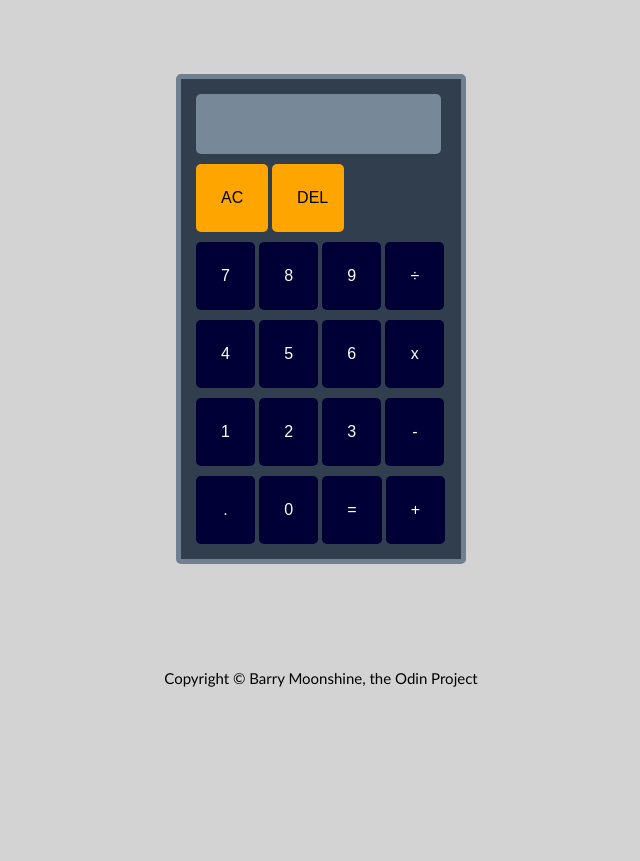
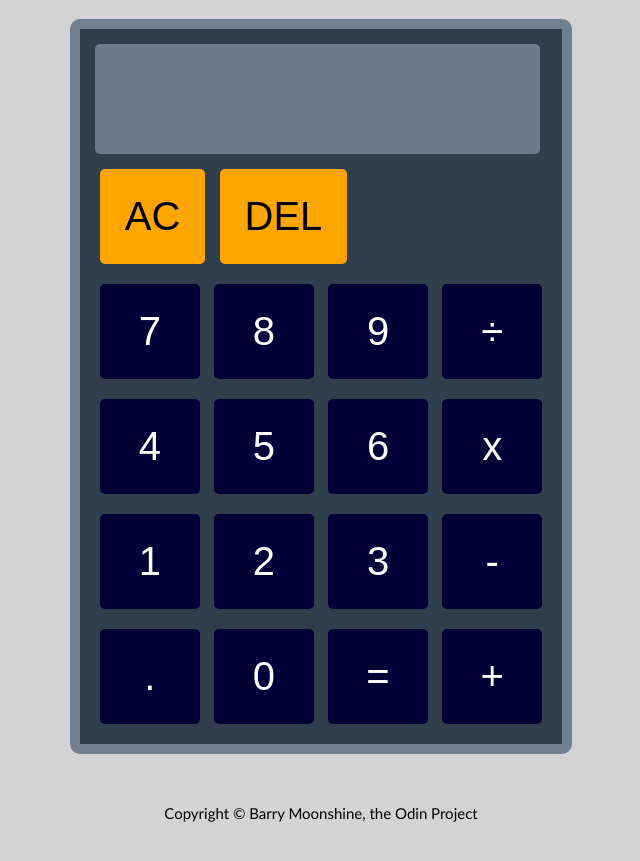
Before and after one commit to Barrymoonshine/calculator, a plain HTML site: page index.html in a window 1280 px wide. Shown: the part 63-924 px from the top of the page, without its empty margins (319-959 px from the left). Before the commit the page ends 800 px from the top, so only its background shows below. Drawn offline with Linux system fonts and the light colour scheme.

Commit message:
Further styling applied to improve accessibility of page

```diff
--- a/index.html
+++ b/index.html
@@ -16,6 +16,7 @@
             <div id="displayInput"></div>
             <div id="displayOutput"></div>
         </div>
+        <div class ="buttonContainer">
             <div class="rowOne">
                 <button id="clear" class="funcBtns">AC</button>
                 <button id="delete" class="funcBtns">DEL</button>
@@ -46,6 +47,7 @@
             </div>
         </div>
     </div>
+</div>
 <div class="footer">
     Copyright &copy; Barry Moonshine, the Odin Project
 </div>
--- a/script.js
+++ b/script.js
@@ -122,7 +122,7 @@ function applyOperand(userChoice) {
     if (displayOutputValue == '') {
         displayOutput.textContent = ` ${displayInputValue} ${userChoice}`
         displayInput.textContent = '';
-    } else if (result == undefined) {
+    } else if (displayInputValue == '') {
         displayOutput.textContent = ` ${displayOutputValue} ${userChoice}`
         displayInput.textContent = ``;
     } else {
--- a/style.css
+++ b/style.css
@@ -18,57 +18,80 @@ body {
 
 #calcContainer {
    background-color: rgb(48, 62, 77);
-    border: 5px solid slategrey;
-    border-radius: 5px;
+    border: 10px solid slategrey;
+    border-radius: 10px;
     padding: 15px;
     display: flex;
     flex-direction: column;
     gap:10px;
-    min-height: 400px;
-    min-width: 250px;
+    min-height: 600px;
+    min-width: 450px;
 }
 
-#displayContainer{
-    background-color: lightslategray;
-    min-height: 40px;
-    max-width: 225px;
+.buttonContainer {
+    display: flex;
+    flex-direction: column;
+    gap:10px;
+    align-items: stretch;
+    flex-grow: 1;
+}
+
+#displayContainer {
+    color: white;
+    font-size: 40px;
+    font-weight: 200;
+    background-color: rgba(119, 136, 153, 0.836);
+    min-height: 90px;
+    max-width: 425px;
     border-radius: 5px;
     padding: 10px;
-    font-size: 16px;
     word-break: break-all;
 }
 
-#clear, #delete {
-    background-color: orange;
-    color: black;
-    margin-left: auto;
+
+.opBtns:hover,.numBtns:hover, .floatBtn:hover, #equals:hover {
+    background-color: black;
 }
 
-.opBtns:hover,.numBtns:hover, .funcBtns:hover, .floatBtn:hover {
-    border: 1px solid black;
-    margin:-1px;
+.funcBtns:hover {
+    background-color: rgba(255, 166, 0, 0.589);
+}
+
+#equals{
+    min-height: 95px;
+    min-width: 100px;
+    max-height: 95px;
+    max-width: 100px;
+    margin: 5px;
+    background-color: rgb(0, 0, 54);
+    color:white;
 }
 
 .funcBtns {
-    max-height: 68px;
-    max-width: 72px;
+    background-color: orange;
+    min-height: 68px;
+    min-width: 72px;
+    margin-left: auto;
+    margin: 5px;
+    color: black;
 }
 
 .opBtns, .numBtns, .floatBtn {
-    max-height: 68px;
-    max-width: 59px;
-    min-height: 68px;
-    min-width: 59px;
+    min-height: 95px;
+    min-width: 100px;
+    max-height: 95px;
+    max-width: 100px;
+    margin: 5px;
 }
 
 button {
-    font-size: 16px;
+    font-size: 40px;
+    font-weight: 200;
     background-color: rgb(0, 0, 54);
     color: white;
     border-radius: 5px;
     border: 0px;
     padding: 25px;
-    gap:10px;
     cursor: pointer;
 }
 
```
Lines whose indentation alone changed are shown as unchanged.
